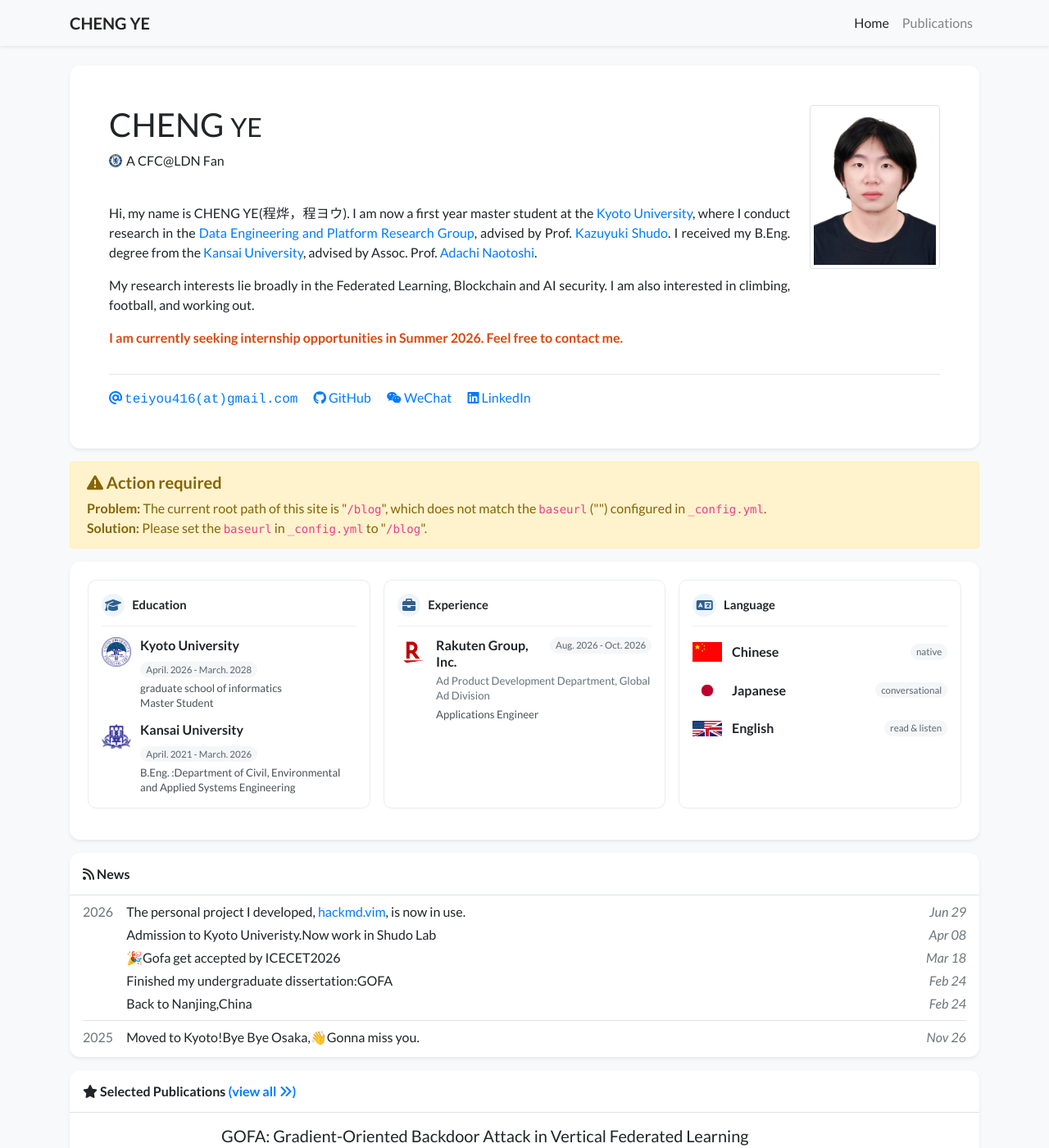
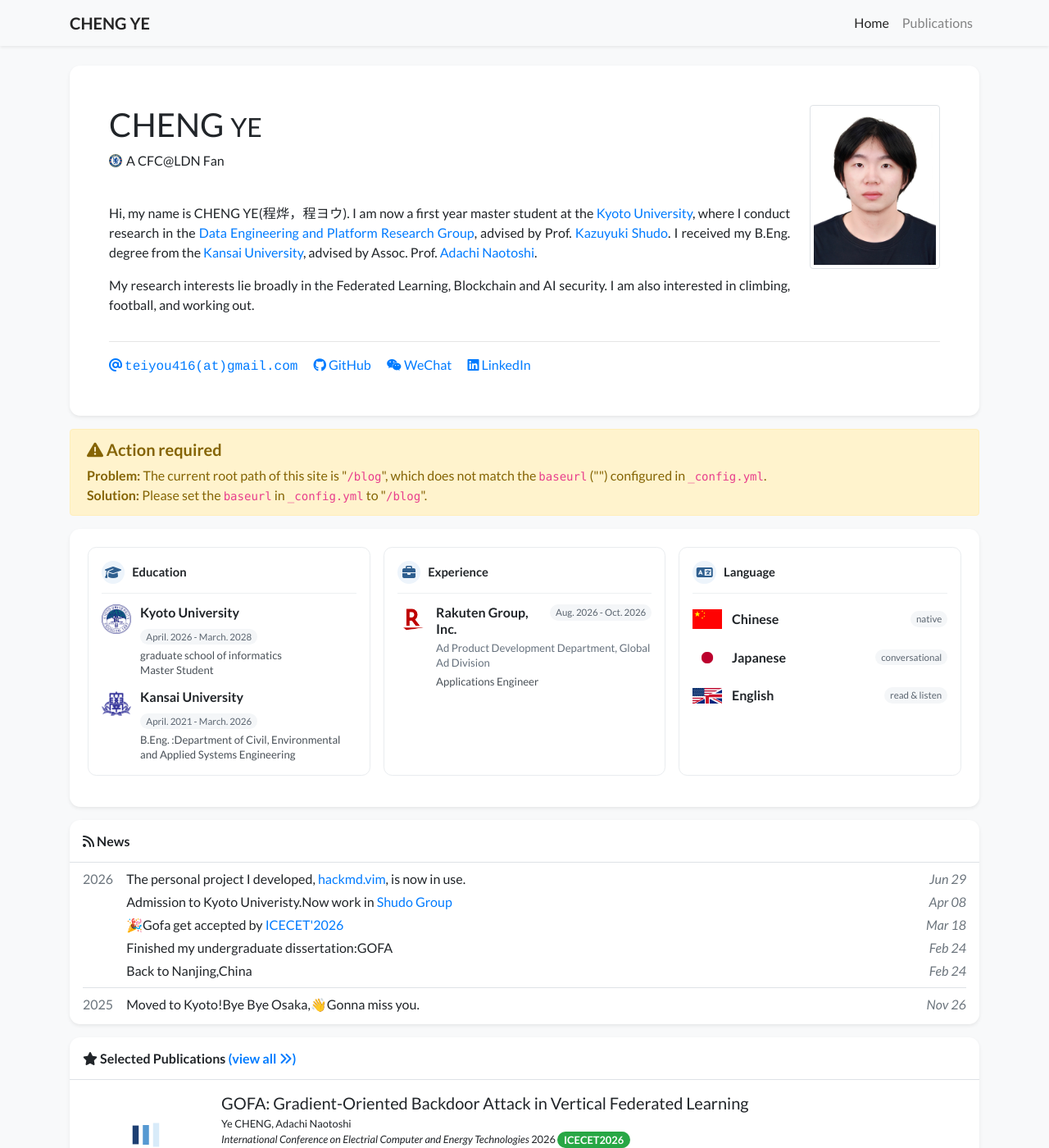
Before and after one commit to teiyou416/blog, a Jekyll site: the page built from index.html, in a window 1280 px wide and 1400 px high. Shown: the whole window at 82% size. Built offline with Jekyll 4.4.1, drawn with Linux system fonts in a browser that asks for light colours; nearby versions of some CDN libraries; a style sheet for code colours, icons or effects is not loaded.

Commit message:
updated intern announce change layout of personal experience

```diff
--- a/_data/profile.yml
+++ b/_data/profile.yml
@@ -32,14 +32,8 @@ short_bio: >-
   <p>
    My research interests lie broadly in the Federated Learning, Blockchain and AI security.
    I am also interested in climbing, football, and working out.
-  </p>
-  <p class="profile-internship-highlight">
-   I am currently seeking internship opportunities in Summer 2026. Feel free to contact me.
-  </p>
-#portrait_url: /assets/images/photos/mokuro_chelsea.png
+   </p>
 portrait_url: /assets/images/photos/cy.jpeg
-  #portrait_caption: >-
-#  Photo by Manja Vitolic on Unsplash (this caption is optional, comment it out to disable).
 
 education:
 - name: Kyoto University
```
Also changed, not shown: _news/2026_icecet_accept.md (+1 -1 lines), _news/2026_kyoto.md (+1 -1 lines).
